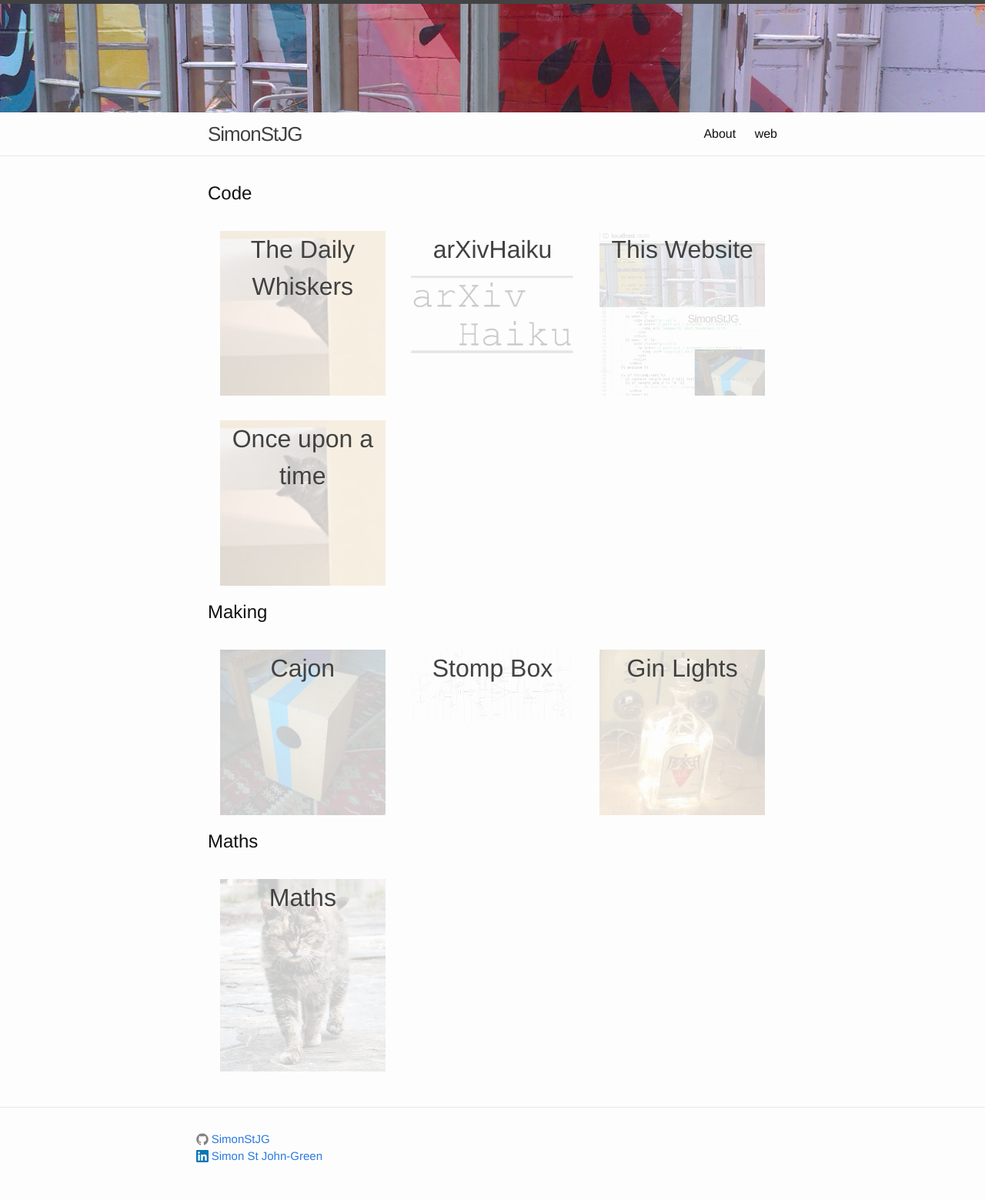
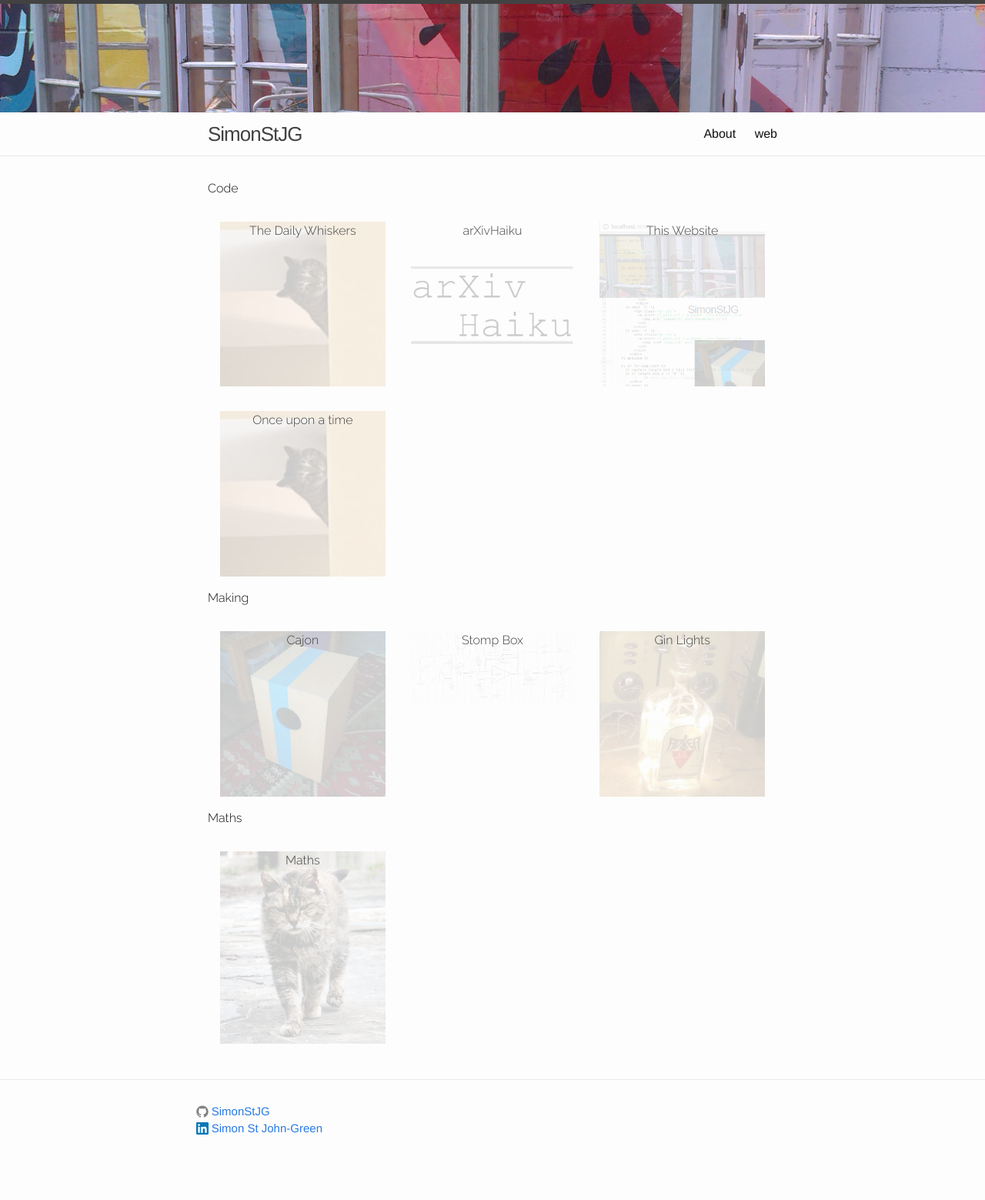
Before and after one commit to SimonStJG/SimonStJG.github.io, a Jekyll site: the page built from index.html, in a window 1280 px wide. Shown: the whole page at 77% size. Built offline with Jekyll 4.4.1, drawn with Linux system fonts in a browser that asks for light colours; after the commit the page ends 1523 px from its top, so only the background shows below that.

Commit message:
Add raleway font, some tidying.

```diff
--- a/_includes/head.html
+++ b/_includes/head.html
@@ -11,6 +11,7 @@
   <meta name="author" content="{{ site.author }}">
   <meta name="description" content="{{ description }}">
 
+  <link href='http://fonts.googleapis.com/css?family=Raleway:400,300,200' rel='stylesheet' type='text/css'></link>
   <link rel="stylesheet" href="{{ "/css/main.css" | prepend: site.baseurl }}">
   <link rel="canonical" href="{{ page.url | replace:'index.html','' | prepend: site.baseurl | prepend: site.url }}">
   <link rel="alternate" type="application/rss+xml" title="{{ site.title }}" href="{{ "/feed.xml" | prepend: site.baseurl | prepend: site.url }}">
--- a/_includes/index-grid.html
+++ b/_includes/index-grid.html
@@ -1,10 +1,9 @@
-<h2>{{ include.title }}</h2>
+<h1>{{ include.title }}</h1>
 
 {% for post in include.tags %}
   {% comment %}  Loop indices begin at 1 :(  {% endcomment %}
   {% capture length_mod %}{{ forloop.index | minus: 1 | modulo : 3 }}{% endcapture %}
 
-  <!-- Column {{ length_mod }} -->
   {% if length_mod == '0' %}
     <div class="gr-row">
   {% endif %}
@@ -12,7 +11,7 @@
         <a href="{{ post.url | prepend: site.baseurl }}">
           <img class="opaque-image" src="images/{{ post.thumbnail }}" />
           <div class="overlay-text-wrapper">
-            <span class="overlay-text">{{ post.title }}</span>
+            <h2 class="overlay-text">{{ post.title }}</h2>
           </div>
         </a>
       </div>
@@ -20,11 +19,10 @@
   {% if length_mod == '2' %}
     </div>
   {% endif %}
-
   {% if forloop.last %}
     {% if length_mod != '2' %}
-        <!-- Oh what fun this language is. -->
       </div>
     {% endif %}
   {% endif %}
+
 {% endfor %}
--- a/_sass/_base.scss
+++ b/_sass/_base.scss
@@ -83,7 +83,7 @@
  * Headings
  */
 h1, h2, h3, h4, h5, h6 {
-    font-weight: $base-font-weight;
+    font: $title-font-weight #{$base-font-size}/#{$base-line-height} $title-font-family;
 }
 
 
--- a/_sass/_grid.scss
+++ b/_sass/_grid.scss
@@ -24,6 +24,8 @@
   box-sizing: border-box;
   margin: $gap;
   margin: $gap;
+
+  // TODO
   // @media only screen and (min-width: 768px) {
   //   width: percentage($col/$sum);
   //   vertical-align: $align;
@@ -55,7 +57,6 @@
 }
 
 .overlay-text {
-  font-size: 32px;
   color: $brand-color;
 }
 
--- a/css/main.scss
+++ b/css/main.scss
@@ -9,6 +9,10 @@
 $base-font-family: "Helvetica Neue", Helvetica, Arial, sans-serif;
 $base-font-size:   16px;
 $base-font-weight: 400;
+
+$title-font-family: "Raleway", sans-serif;
+$title-font-weight: 300;
+
 $small-font-size:  $base-font-size * 0.875;
 $base-line-height: 1.5;
 
```
Also changed, not shown: _posts/2016-12-15-Website.md (+1 -1 lines), 1 other file.
